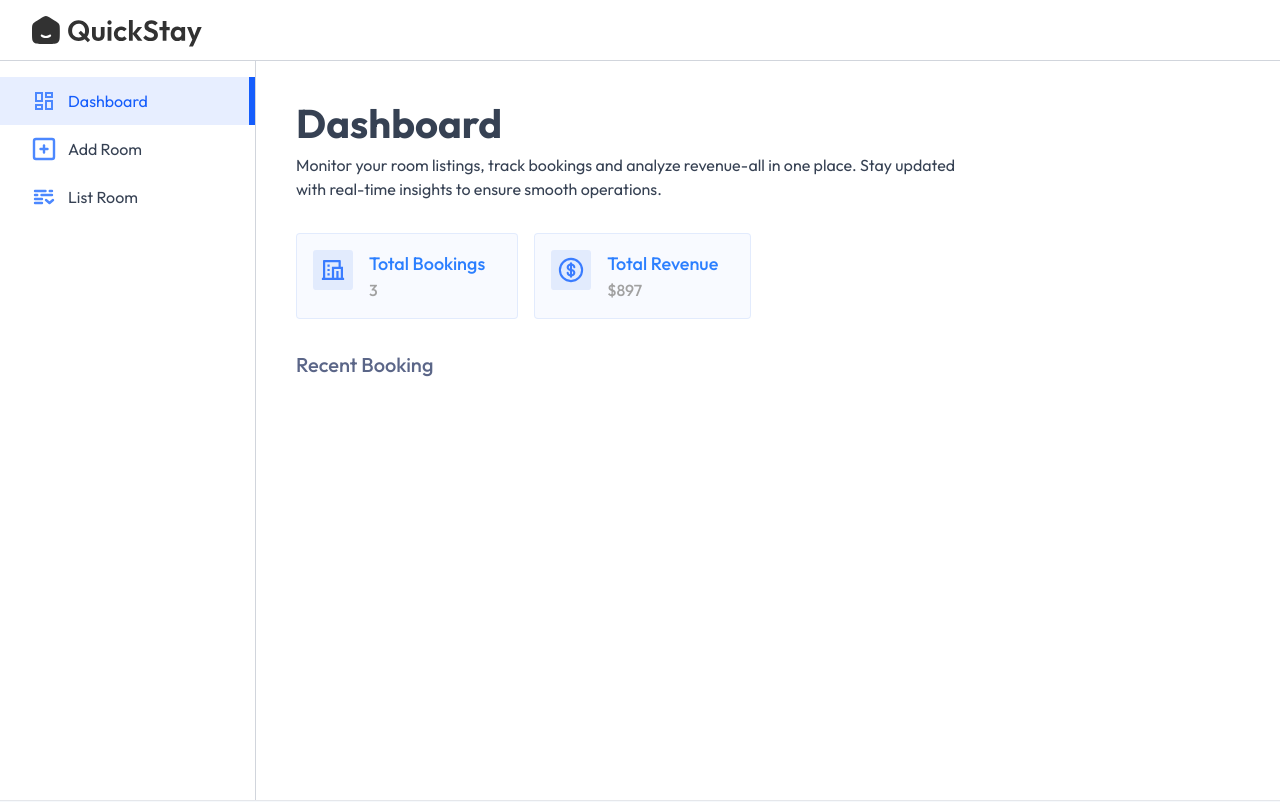
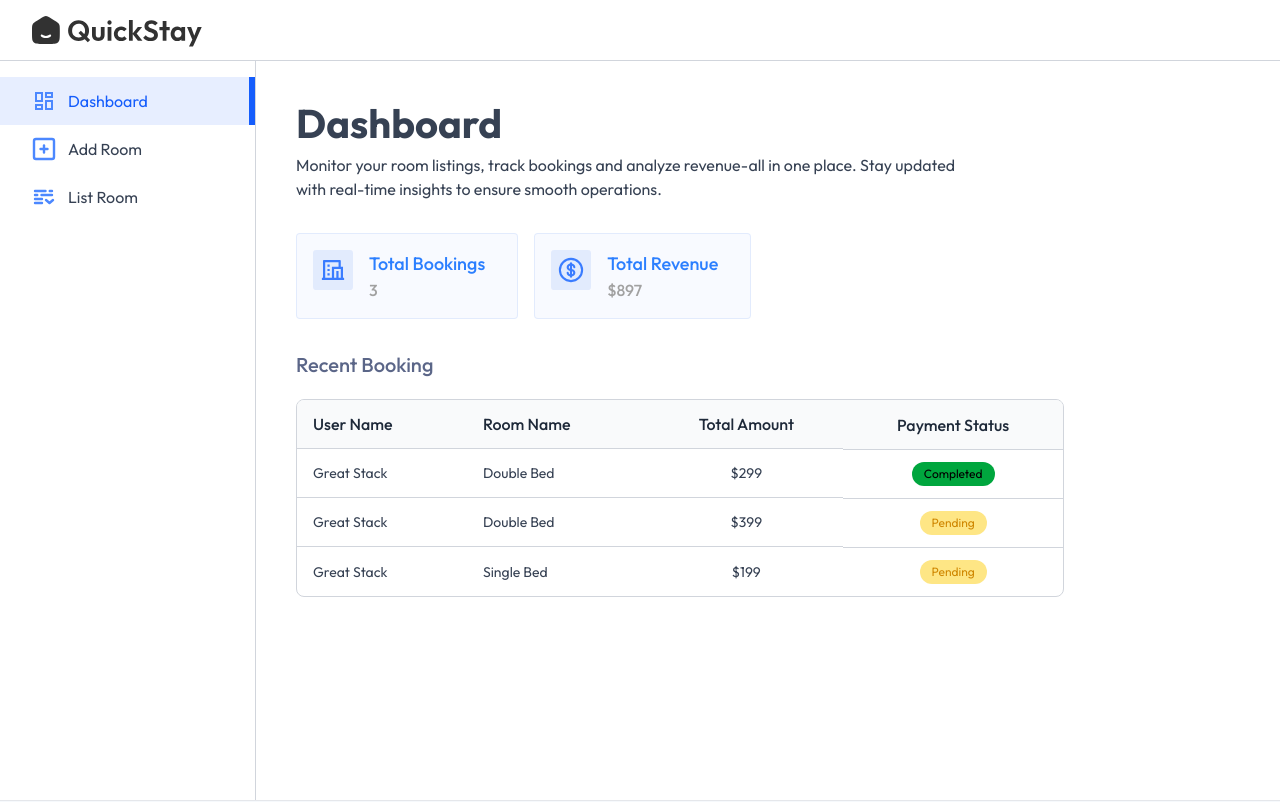
Before and after one commit to alaminuixd/hotel-booking-app, a React (Vite) app in the folder client/: page /owner in a window 1280 px wide. Shown: the top 802 px of the page. Built offline with nearby package versions, Linux system fonts and the light colour scheme; no server answers; a web font is replaced by a local one.

Commit message:
Admin update

```diff
--- a/client/src/pages/hotel-owner/Dashboard.jsx
+++ b/client/src/pages/hotel-owner/Dashboard.jsx
@@ -48,6 +48,40 @@
       </div>
       {/* ---------Recent Booking ----------- */}
       <h2 className="text-xl text-blue-950/70 font-medium mb-5">Recent Booking</h2>
+      <div className="w-full max-w-3xl text-left border border-gray-300 rounded-lg max-h-80 overflow-y-scroll">
+        <table className="w-full">
+          <thead className="bg-gray-50">
+            <tr>
+              <th className="py-3 px-4 text-gray-800 font-medium">User Name</th>
+              <th className="py-3 px-4 text-gray-800 font-medium max-sm:hidden">Room Name</th>
+              <th className="py-3 px-4 text-gray-800 font-medium text-center">Total Amount</th>
+              <th className="py-3 px-4 text-gray-800 font-medium text-center">Payment Status</th>
+            </tr>
+          </thead>
+
+          <tbody className="text-sm">
+            {dashboardData?.bookings?.map((item, index) => (
+              <tr key={index}>
+                <td className="py-3 px-4 text-gray-700 border-t border-gray-300">
+                  {item.user.username}
+                </td>
+                <td className="py-3 px-4 text-gray-700 border-t border-gray-300 max-sm:hidden">
+                  {item.room.roomType}
+                </td>
+                <td className="py-3 px-4 text-gray-700 border-t border-gray-300 text-center">
+                  ${item.totalPrice}
+                </td>
+                <td className="py-3 px-4 border-t border-gray-300 flex">
+                  <button className={`py-1 px-3 text-xs rounded-full mx-auto ${item.isPaid ? "bg-green-600" : "bg-amber-200 text-yellow-600"}`}>
+                  {item.isPaid ? "Completed" : "Pending"}
+                  </button>
+                </td>
+              </tr>
+            ))}
+          </tbody>
+
+        </table>
+      </div>
     </div>
   );
 };
```
